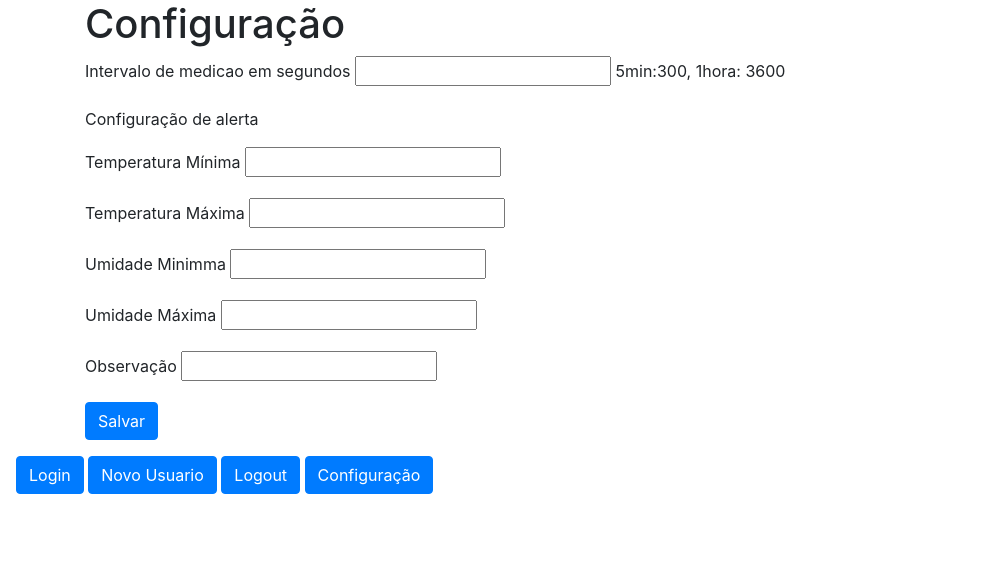
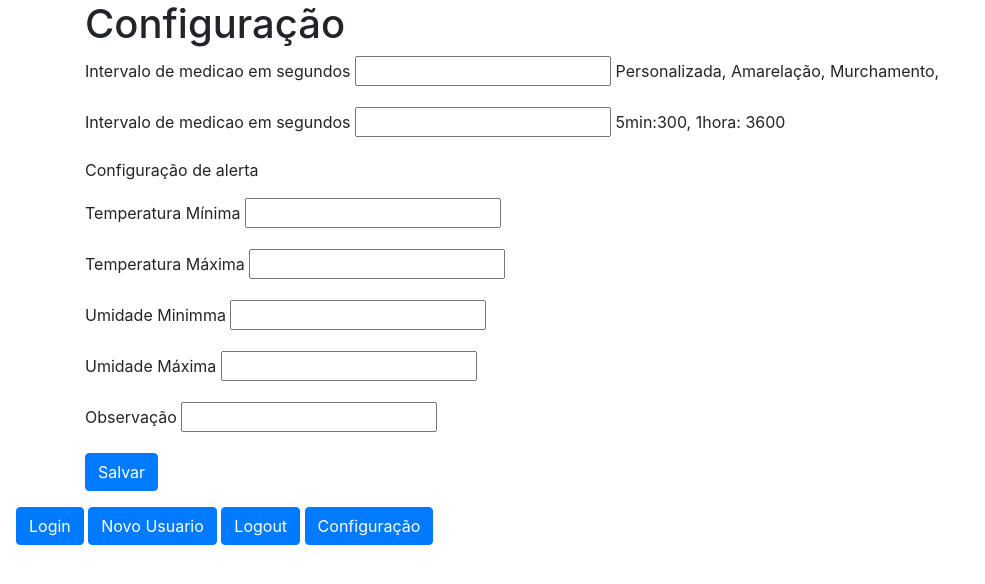
Before and after one commit to Kleber2018/estufaAPI_flask, a Flask app: page /config in a window 1280 px wide. Shown: the top 584 px of the page, without its empty margins (0-985 px from the left). Run offline with Flask 2, Linux system fonts and the light colour scheme; a user stored in the database is signed in; data that the repository does not hold is empty; some libraries are stand-ins or nearby versions.

Commit message:
refatorado alerta config

```diff
--- a/app.py
+++ b/app.py
@@ -274,11 +274,12 @@ def apiconfig():
         conn = mariadb.connect(user=user, password=password, host=host, port=port, database=database)
         cur = conn.cursor()
         cur.execute(
-            "SELECT id_config, intervalo_seconds, temp_min, temp_max, umid_min, umid_max, DATE_FORMAT(updated, '%d/%m/%Y-%H:%i'), obs   FROM Config")
+            "SELECT id_config, etapa, intervalo_seconds, temp_min, temp_max, umid_min, umid_max, DATE_FORMAT(updated, '%d/%m/%Y-%H:%i'), obs   FROM Config")
         configs = []
-        for id_config, intervalo_seconds, temp_min, temp_max, umid_min, umid_max, updated, obs in cur:
+        for id_config, etapa, intervalo_seconds, temp_min, temp_max, umid_min, umid_max, updated, obs in cur:
             configs.append(
                 {'id_config': id_config,
+                 'etapa': etapa,
                  'intervalo_seconds': int(intervalo_seconds),
                  'temp_min': float(temp_min),
                  'temp_max': float(temp_max),
@@ -331,10 +332,8 @@ def criar():
     try:
         conn = mariadb.connect(user=user, password=password, host=host, port=port, database=database)
         cur = conn.cursor()
-
         login = request.form['login'],
         senha = request.form['Senha'],
-
         cur.execute("INSERT INTO Usuario(login, Senha, Nome, Telefone, Email, Privilegios) VALUES (?, ?, ?, ?, ?, ?);",
                     (
                         login.lower(),
@@ -427,10 +426,10 @@ def config():
         conn = mariadb.connect(user=user, password=password, host=host, port=port, database=database)
         cur = conn.cursor()
         cur.execute(
-            "SELECT id_config, intervalo_seconds, temp_min, temp_max, umid_min, umid_max, DATE_FORMAT(updated, '%d/%m/%Y-%H:%i'), obs   FROM Config")
+            "SELECT id_config, etapa, intervalo_seconds, temp_min, temp_max, umid_min, umid_max, DATE_FORMAT(updated, '%d/%m/%Y-%H:%i'), obs  FROM Config")
         config = ''
-        for id_config, intervalo_seconds, temp_min, temp_max, umid_min, umid_max, updated, obs in cur:
-            config = Config(id_config, int(intervalo_seconds), float(temp_min), float(temp_max), float(umid_min),
+        for id_config, etapa, intervalo_seconds, temp_min, temp_max, umid_min, umid_max, updated, obs in cur:
+            config = Config(id_config, etapa, int(intervalo_seconds), float(temp_min), float(temp_max), float(umid_min),
                             float(umid_max), f"{updated}", obs)
         cur.close()
         conn.close()
@@ -455,8 +454,9 @@ def salvarconfig():
         if request.form['intervalo'] < 60:
             intervalo = 60
         cur.execute(
-            "UPDATE Config SET intervalo_seconds= ?, temp_min = ?, temp_max = ?, umid_min = ?, umid_max = ?, updated = now(), obs = ? WHERE id_config = 'default';",
+            "UPDATE Config SET etapa = ?, intervalo_seconds= ?, temp_min = ?, temp_max = ?, umid_min = ?, umid_max = ?, updated = now(), obs = ? WHERE id_config = 'default';",
             (
+                request.form['etapa'],
                 intervalo,
                 request.form['temperaturaMinima'],
                 request.form['temperaturaMaxima'],
@@ -500,16 +500,17 @@ def apisalvarconfig():
         umid_min = request.json['config']['umid_min']
         umid_max = request.json['config']['umid_max']
         obs = request.json['config']['obs']
+        etapa = request.json['config']['etapa']
     except:
         return jsonify({'erro': '´Parametros invalidos'})
     try:
         conn = mariadb.connect(user=user, password=password, host=host, port=port, database=database)
         cur = conn.cursor()
 
-
         cur.execute(
-            "UPDATE Config SET intervalo_seconds= ?, temp_min = ?, temp_max = ?, umid_min = ?, umid_max = ?, updated = now(), obs = ? WHERE id_config = 'default';",
+            "UPDATE Config SET etapa = ?, intervalo_seconds= ?, temp_min = ?, temp_max = ?, umid_min = ?, umid_max = ?, updated = now(), obs = ? WHERE id_config = 'default';",
             (
+                etapa,
                 intervalo,
                 temp_min,
                 temp_max,
@@ -589,23 +590,27 @@ def silenciaralertasapi():
 ## API para deletar medições
 @app.route('/apiocultarmedicoes', methods=['GET', ])
 def apiocultarmedicoes():
-    # print(request.args['id_medicao'])
+    try:
+        if 'token' in request.json:
+            return_token = auth.verify_autentication_api(request.json['token'])
+            if 'autenticado' in return_token:
+                print('autenticado')
+            else:
+                return jsonify({'erro': 'Necessario estar logado!'})
+        else:
+            return jsonify({'erro': 'Necessario estar logado!'})
+        id = request.args['id']
+    except:
+        return jsonify({'erro': '´Parametros invalidos'})
     try:
         conn = mariadb.connect(user=user, password=password, host=host, port=port, database=database)
         cur = conn.cursor()
-        # r = request.get_json()
-        # params = r.get("params")
-
-        # print(params)
-
-        # id = f"{params.get('id_medicao')}"
-
-        print(f"VALOR DE N: {request.args['id']}")
+        print(f"VALOR DE N: {id}")
         cur.execute(
             "UPDATE Medicao SET oculto = ? WHERE id_medicao = ?;",
             (
                 '9',
-                request.args['id']
+                id
             ))
         conn.commit()
         cur.close()
--- a/dump.sql
+++ b/dump.sql
@@ -43,7 +43,8 @@ INSERT INTO Medicao(identificacao, temperatura, umidade, oculto, created) VALUES
 
 
 CREATE TABLE Config (
-id_config VARCHAR(50),
+id_config VARCHAR(20),
+etapa VARCHAR(20),
 intervalo_seconds INTEGER,
 temp_min DECIMAL(4,1),
 temp_max DECIMAL(4,1),
@@ -54,7 +55,7 @@ obs VARCHAR(250),
 PRIMARY KEY (id_config)
 );
 
-INSERT INTO Config(id_config, intervalo_seconds, temp_min, temp_max, umid_min, umid_max, updated, obs) VALUES ('default', 200, 18.2, 25.2, 50.7, 90, now(), 'Configuração padrão, intervalo é o tempo para cada medicao');
+INSERT INTO Config(id_config, etapa, intervalo_seconds, temp_min, temp_max, umid_min, umid_max, updated, obs) VALUES ('default','Personalizada', 200, 18.2, 25.2, 50.7, 90, now(), 'Configuração padrão, intervalo é o tempo para cada medicao');
 
 CREATE TABLE Alerta (
 id_alerta INTEGER NOT NULL AUTO_INCREMENT,
--- a/templates/config.html
+++ b/templates/config.html
@@ -2,6 +2,11 @@
 {% block conteudo %}
     <form action="{{ url_for('salvarconfig') }}" method="post">
         <fieldset>
+          <div class="form-group">
+            <label for="etapa">Intervalo de medicao em segundos</label>
+            <input type="number" id="etapa" name="etapa" value={{ config.etapa }} class="form-control" required>
+              <span>Personalizada, Amarelação, Murchamento,</span>
+          </div>
           <div class="form-group">
             <label for="intervalo">Intervalo de medicao em segundos</label>
             <input type="number" id="intervalo" name="intervalo" value={{ config.intervalo_seconds }} class="form-control" required>
```
